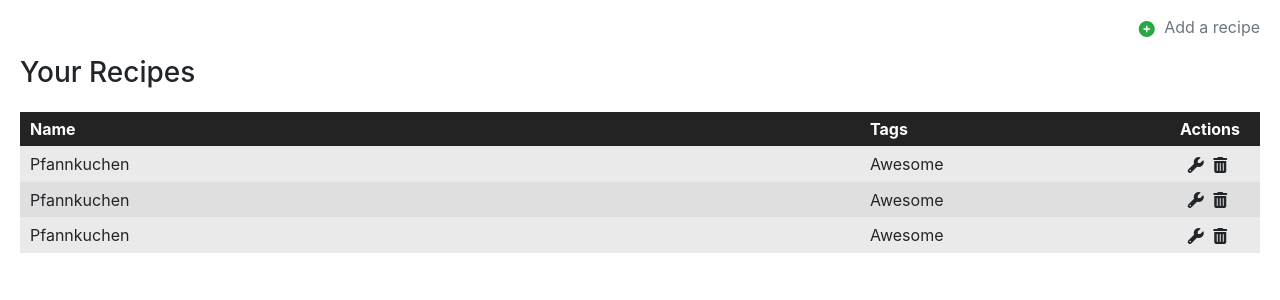
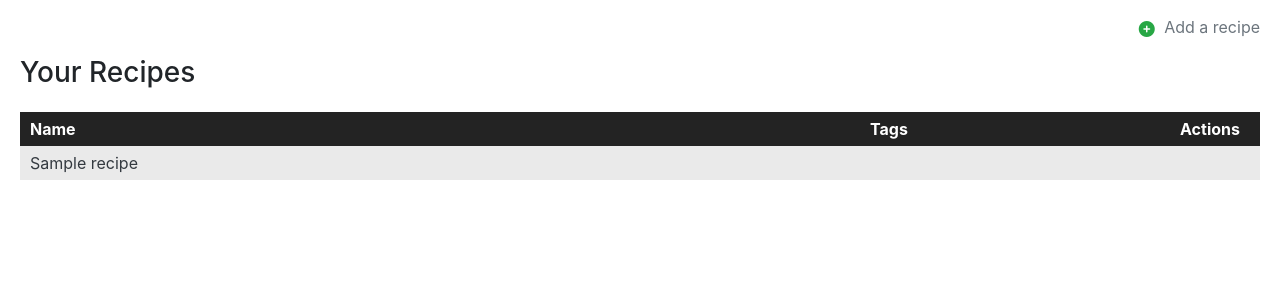
Before and after one commit to khaettig/meals, a Django app: page /recipes/ in a window 1280 px wide. Shown: the part 60-360 px from the top of the page. Run offline with Django 4.2, Linux system fonts and the light colour scheme; a user stored in the database is signed in; tables that the repository leaves empty hold one stand-in row (values such as "Sample post"); some libraries are stand-ins or nearby versions.

Commit message:
Implement service to add recipes and show them in overview page

```diff
--- /dev/null
+++ b/recipes/models.py
@@ -0,0 +1,7 @@
+from django.db import models
+
+
+class Recipe(models.Model):
+    name = models.CharField(max_length=50, unique=True)
+    description = models.TextField(null=True)
+    url = models.URLField(null=True)
--- /dev/null
+++ b/recipes/services/__init__.py
@@ -0,0 +1 @@
+from ._create_recipe import create_recipe
--- /dev/null
+++ b/recipes/services/_create_recipe.py
@@ -0,0 +1,5 @@
+from recipes.models import Recipe
+
+
+def create_recipe(*, name, description=None, url=None, actor):
+    Recipe.objects.create(name=name, description=description, url=url)
--- a/recipes/templates/recipes/recipes.html
+++ b/recipes/templates/recipes/recipes.html
@@ -21,30 +21,16 @@
       <th style="width: 300px;">Tags</th>
       <th class="text-center" style="width: 100px;">Actions</th>
     </tr>
+    {% for recipe in recipes %}
     <tr>
-      <td>Pfannkuchen</td>
-      <td>Awesome</td>
+      <td><a class="text-dark" href="{{ recipe.url }}" target="_blank" rel="noopener noreferrer">{{ recipe.name }}</a></td>
+      <td></td>
       <td class="text-center">
-        <i class="fa-solid fa-wrench icon"></i>
-        <i class="fa-solid fa-trash-can icon"></i>
+        <!-- <i class="fa-solid fa-wrench icon"></i> -->
+        <!-- <i class="fa-solid fa-trash-can icon"></i> -->
       </td>
     </tr>
-    <tr>
-      <td>Pfannkuchen</td>
-      <td>Awesome</td>
-      <td class="text-center">
-        <i class="fa-solid fa-wrench icon"></i>
-        <i class="fa-solid fa-trash-can icon"></i>
-      </td>
-    </tr>
-    <tr>
-      <td>Pfannkuchen</td>
-      <td>Awesome</td>
-      <td class="text-center">
-        <i class="fa-solid fa-wrench icon"></i>
-        <i class="fa-solid fa-trash-can icon"></i>
-      </td>
-    </tr>
+    {% endfor %}
   </table>
 </div>
 {% endblock %}
--- a/recipes/views.py
+++ b/recipes/views.py
@@ -4,11 +4,17 @@ from django.shortcuts import redirect, render
 from django.views.generic import View
 
 from recipes.forms import AddRecipeForm
+from recipes.models import Recipe
+from recipes.services import create_recipe
 
 
 class RecipesView(LoginRequiredMixin, View):
     def get(self, request):
-        return render(request, "recipes/recipes.html")
+        return render(
+            request,
+            "recipes/recipes.html",
+            context={"recipes": Recipe.objects.all()},
+        )
 
 
 class AddRecipeView(LoginRequiredMixin, View):
@@ -19,6 +25,7 @@ class AddRecipeView(LoginRequiredMixin, View):
         form = AddRecipeForm(request.POST)
 
         if form.is_valid():
+            create_recipe(**form.cleaned_data, actor=request.user)
             messages.add_message(
                 request, messages.INFO, "Your recipe was saved!", extra_tags="success"
             )
```
Also changed, not shown: recipes/tests/services/test_create_recipe.py (added, +30 -0 lines), tests/functional/test_add_recipe.py (+5 -1 lines), recipes/migrations/0001_initial.py (added), recipes/tests/services/__init__.py (added).
